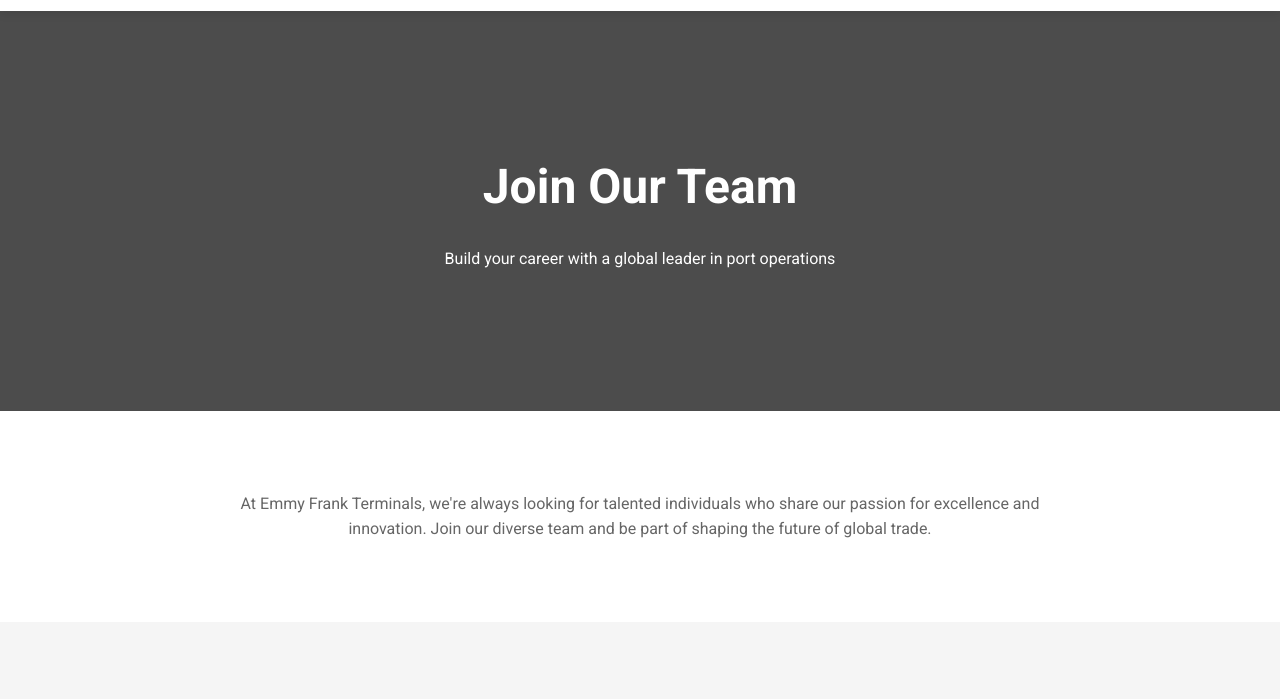
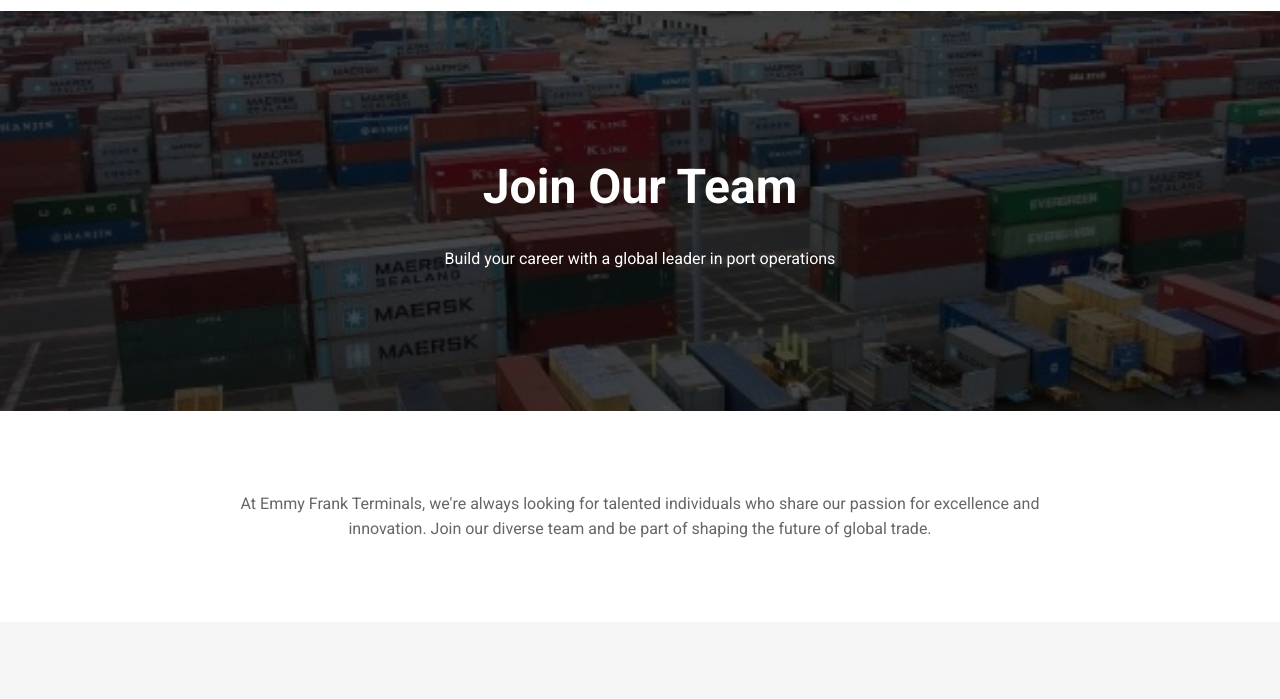
Before and after one commit to DivineDestiny2005/Emmy-Frank-Terminal, a plain HTML site: page careers.html in a window 1280 px wide. Shown: the part 94-793 px from the top of the page. Drawn offline with Linux system fonts and the light colour scheme.

Commit message:
Update careers.html

```diff
--- a/careers.html
+++ b/careers.html
@@ -9,7 +9,7 @@
     <link href="https://fonts.googleapis.com/css2?family=Roboto:wght@300;400;500;700&display=swap" rel="stylesheet">
     <style>
         .careers-hero {
-            background: linear-gradient(rgba(0,0,0,0.7), rgba(0,0,0,0.7)), url('images/careers-hero.jpg');
+            background: linear-gradient(rgba(0,0,0,0.7), rgba(0,0,0,0.7)), url('images/Apapa-port.jpg');
             background-size: cover;
             background-position: center;
             height: 400px;
```
